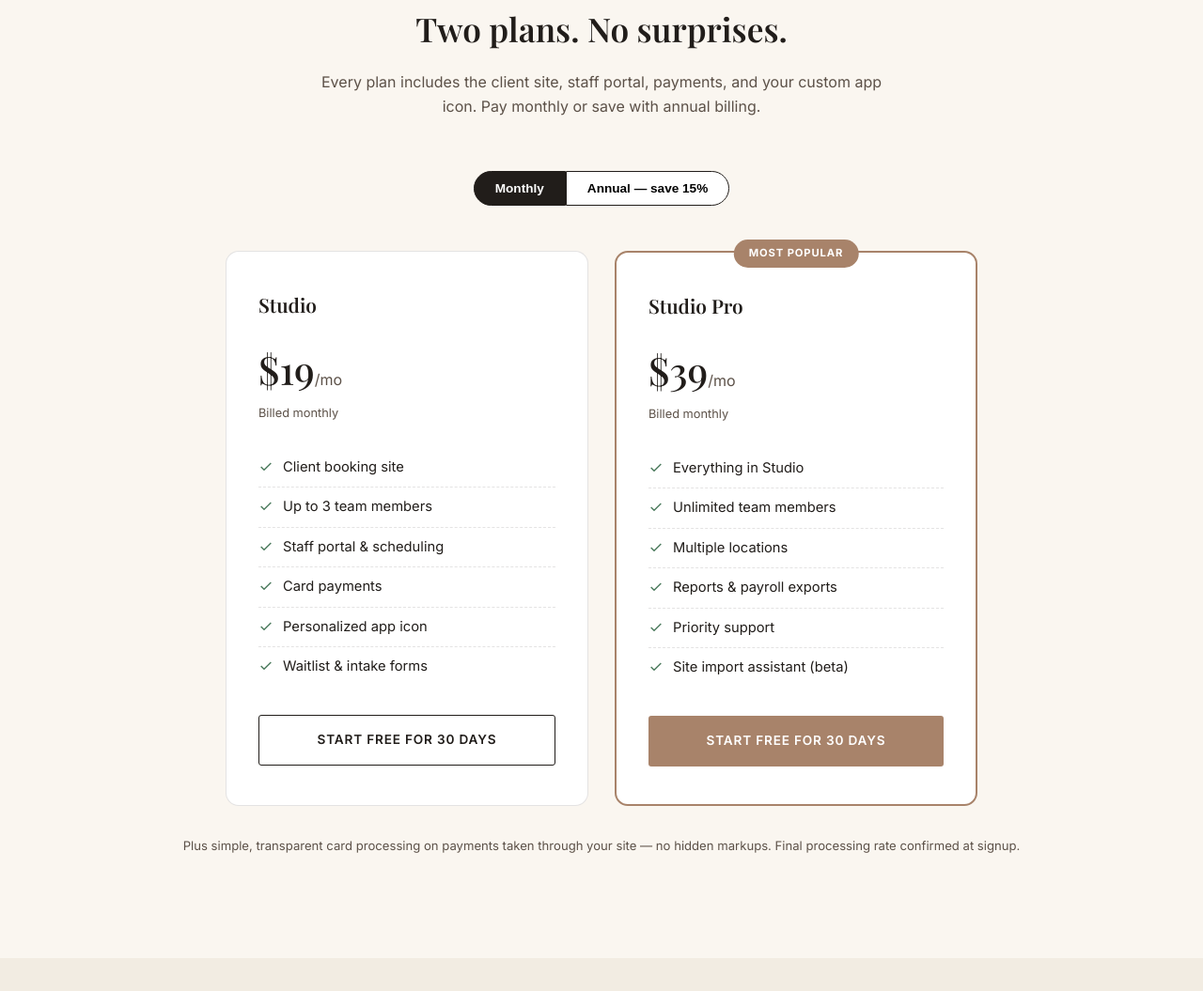
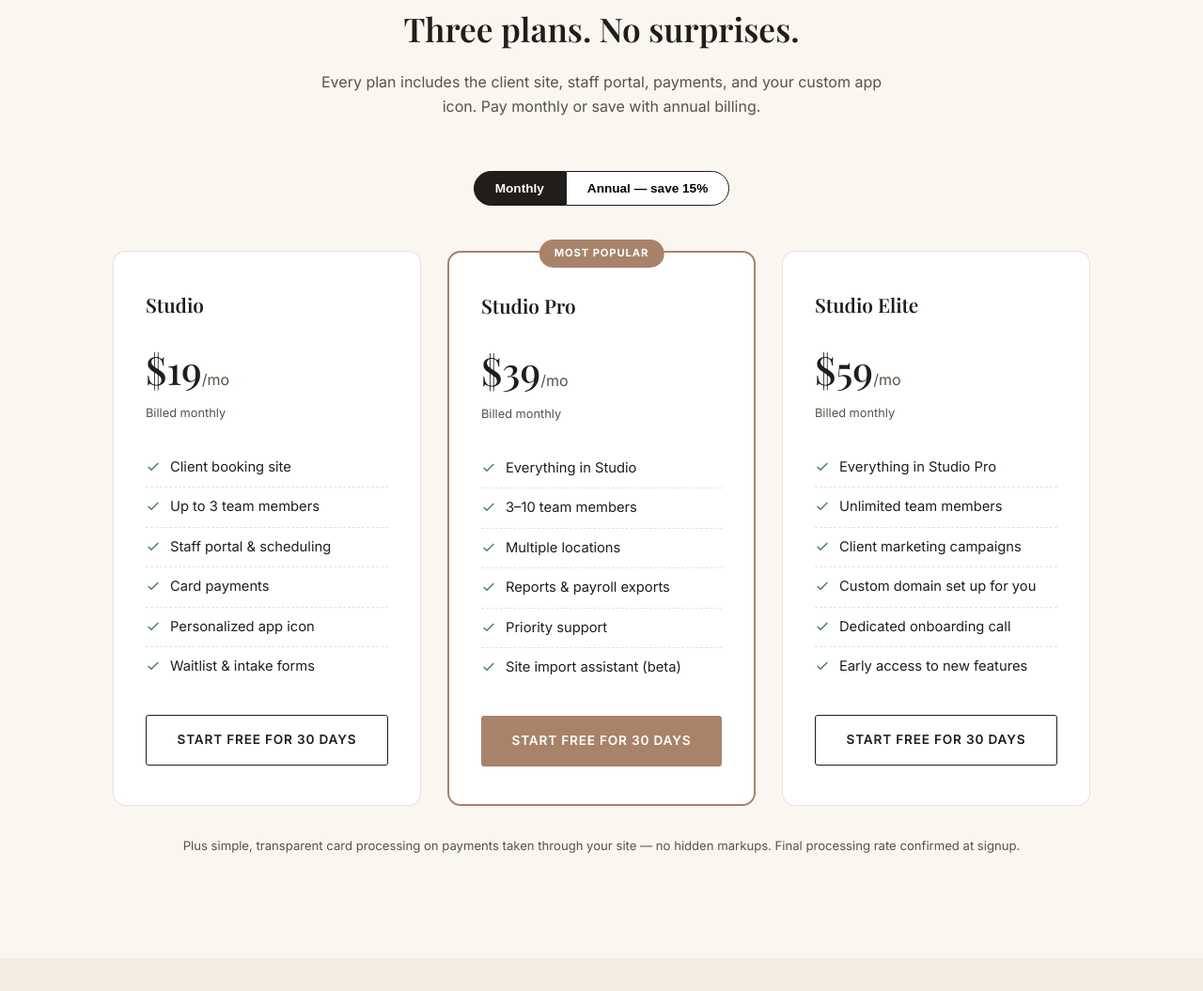
Before and after one commit to Haller28/studio-book-platform, a website: page index.html in a window 1280 px wide. Shown: the part 3020-4075 px from the top of the page at 94% size. Drawn offline with nearby package versions, Linux system fonts and the light colour scheme.

Commit message:
Add files via upload

```diff
--- a/index.html
+++ b/index.html
@@ -106,7 +106,7 @@
         <tr><th>&nbsp;</th><th class="studio-col">Studio Book</th><th>GlossGenius</th></tr>
         <tr><td>Starting price</td><td class="studio-col yes">$19/mo</td><td>$24–28/mo</td></tr>
         <tr><td>Personalized app icon</td><td class="studio-col yes">✓ Included</td><td class="no">Not available</td></tr>
-        <tr><td>Number of plans to choose from</td><td class="studio-col yes">2</td><td>3 (plus add-ons)</td></tr>
+        <tr><td>Plan structure</td><td class="studio-col yes">3 plans, no forced add-ons</td><td>3 plans + paid add-ons</td></tr>
         <tr><td>Setup fees</td><td class="studio-col yes">$0</td><td>$0</td></tr>
         <tr><td>Contract required</td><td class="studio-col yes">No</td><td>No</td></tr>
         <tr><td>Import from your old site</td><td class="studio-col">Automatic (beta)</td><td>Manual, white-glove only</td></tr>
@@ -121,7 +121,7 @@
 <section class="section" id="pricing">
   <div class="container">
     <span class="section-label">Simple pricing</span>
-    <h2>Two plans. No surprises.</h2>
+    <h2>Three plans. No surprises.</h2>
     <p class="section-sub">Every plan includes the client site, staff portal, payments, and your custom app icon. Pay monthly or save with annual billing.</p>
 
     <div class="pricing-toggle">
@@ -151,13 +151,27 @@
         <div class="price-note" id="noteStudioPro">Billed monthly</div>
         <ul>
           <li><svg fill="none" stroke="currentColor" stroke-width="2" viewBox="0 0 24 24"><polyline points="20 6 9 17 4 12"/></svg>Everything in Studio</li>
-          <li><svg fill="none" stroke="currentColor" stroke-width="2" viewBox="0 0 24 24"><polyline points="20 6 9 17 4 12"/></svg>Unlimited team members</li>
+          <li><svg fill="none" stroke="currentColor" stroke-width="2" viewBox="0 0 24 24"><polyline points="20 6 9 17 4 12"/></svg>3–10 team members</li>
           <li><svg fill="none" stroke="currentColor" stroke-width="2" viewBox="0 0 24 24"><polyline points="20 6 9 17 4 12"/></svg>Multiple locations</li>
           <li><svg fill="none" stroke="currentColor" stroke-width="2" viewBox="0 0 24 24"><polyline points="20 6 9 17 4 12"/></svg>Reports &amp; payroll exports</li>
           <li><svg fill="none" stroke="currentColor" stroke-width="2" viewBox="0 0 24 24"><polyline points="20 6 9 17 4 12"/></svg>Priority support</li>
           <li><svg fill="none" stroke="currentColor" stroke-width="2" viewBox="0 0 24 24"><polyline points="20 6 9 17 4 12"/></svg>Site import assistant (beta)</li>
         </ul>
         <a href="signup.html?plan=pro" class="btn btn-accent">Start free for 30 days</a>
+      </div>
+      <div class="plan reveal">
+        <h3>Studio Elite</h3>
+        <div class="price" id="priceStudioElite">$59<span>/mo</span></div>
+        <div class="price-note" id="noteStudioElite">Billed monthly</div>
+        <ul>
+          <li><svg fill="none" stroke="currentColor" stroke-width="2" viewBox="0 0 24 24"><polyline points="20 6 9 17 4 12"/></svg>Everything in Studio Pro</li>
+          <li><svg fill="none" stroke="currentColor" stroke-width="2" viewBox="0 0 24 24"><polyline points="20 6 9 17 4 12"/></svg>Unlimited team members</li>
+          <li><svg fill="none" stroke="currentColor" stroke-width="2" viewBox="0 0 24 24"><polyline points="20 6 9 17 4 12"/></svg>Client marketing campaigns</li>
+          <li><svg fill="none" stroke="currentColor" stroke-width="2" viewBox="0 0 24 24"><polyline points="20 6 9 17 4 12"/></svg>Custom domain set up for you</li>
+          <li><svg fill="none" stroke="currentColor" stroke-width="2" viewBox="0 0 24 24"><polyline points="20 6 9 17 4 12"/></svg>Dedicated onboarding call</li>
+          <li><svg fill="none" stroke="currentColor" stroke-width="2" viewBox="0 0 24 24"><polyline points="20 6 9 17 4 12"/></svg>Early access to new features</li>
+        </ul>
+        <a href="signup.html?plan=elite" class="btn btn-outline">Start free for 30 days</a>
       </div>
     </div>
     <p class="pricing-fineprint">Plus simple, transparent card processing on payments taken through your site — no hidden markups. Final processing rate confirmed at signup.</p>
@@ -226,8 +240,8 @@
   document.getElementById('year').textContent = new Date().getFullYear();
 
   const prices = {
-    monthly: { studio: '$19', pro: '$39', note: 'Billed monthly' },
-    annual:  { studio: '$16', pro: '$33', note: 'Billed annually — save 15%' }
+    monthly: { studio: '$19', pro: '$39', elite: '$59', note: 'Billed monthly' },
+    annual:  { studio: '$16', pro: '$33', elite: '$49', note: 'Billed annually — save 15%' }
   };
   function setBilling(mode){
     document.getElementById('btnMonthly').classList.toggle('active', mode==='monthly');
@@ -235,8 +249,10 @@
     const p = prices[mode];
     document.getElementById('priceStudio').innerHTML = `${p.studio}<span>/mo</span>`;
     document.getElementById('priceStudioPro').innerHTML = `${p.pro}<span>/mo</span>`;
+    document.getElementById('priceStudioElite').innerHTML = `${p.elite}<span>/mo</span>`;
     document.getElementById('noteStudio').textContent = p.note;
     document.getElementById('noteStudioPro').textContent = p.note;
+    document.getElementById('noteStudioElite').textContent = p.note;
   }
 
   const revealEls = document.querySelectorAll('.reveal');
--- a/style.css
+++ b/style.css
@@ -63,7 +63,7 @@ header.site{position:sticky;top:0;z-index:50;background:rgba(250,246,240,.92);ba
 .pricing-toggle button:last-child{border-radius:0 20px 20px 0}
 .pricing-toggle button.active{background:var(--ink);color:#fff}
 
-.plans{display:grid;grid-template-columns:repeat(auto-fit,minmax(280px,1fr));gap:28px;max-width:800px;margin:0 auto}
+.plans{display:grid;grid-template-columns:repeat(auto-fit,minmax(270px,1fr));gap:28px;max-width:1040px;margin:0 auto}
 .plan{background:#fff;border:1px solid var(--line);border-radius:14px;padding:40px 34px;position:relative}
 .plan.featured{border:2px solid var(--accent)}
 .plan .most-popular{position:absolute;top:-14px;left:50%;transform:translateX(-50%);background:var(--accent);color:#fff;font-size:.7rem;letter-spacing:.08em;text-transform:uppercase;padding:6px 16px;border-radius:20px;font-weight:700;white-space:nowrap}
```
Also changed, not shown: LAUNCH-SETUP.md (+5 -3 lines), signup.html (+5 -1 lines).
